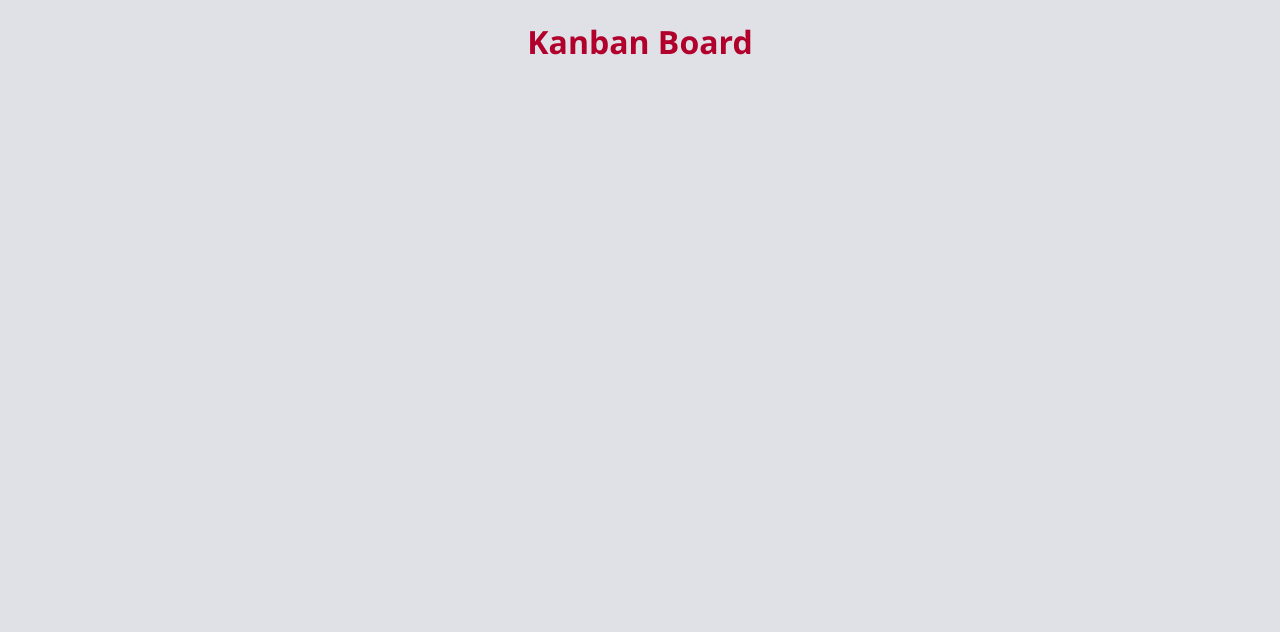
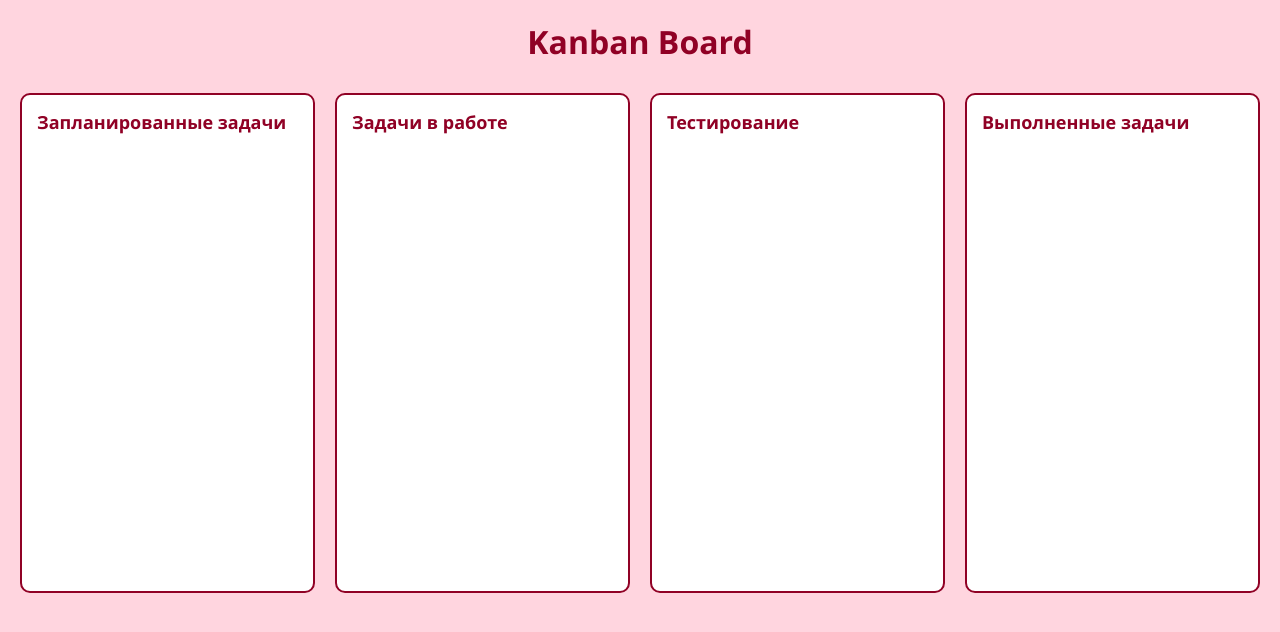
Before and after one commit to Beavya/kanban, a plain HTML site: page index.html in a window 1280 px wide. Drawn offline with Linux system fonts and the light colour scheme.

Commit message:
Fix style and column

```diff
--- a/css/style.css
+++ b/css/style.css
@@ -1,7 +1,8 @@
 
 :root{
-    --white: #dfe1e6;
-    --dark-pink : #b1002c;
+    --white: #ffffff;
+    --light-pink: #ffd5df;
+    --dark-pink : #900125;
 }
 
 * {
@@ -13,7 +14,7 @@
 body {
     font-family:'Segoe UI', Tahoma, Geneva, Verdana, sans-serif;
     padding: 20px;
-    background-color: var(--white);
+    background-color: var(--light-pink);
 }
 
 #app {
@@ -35,8 +36,9 @@ h1 {
 }
 
 .column {
-    background-color: #ffc1d1;
-    border-radius: 8px;
+    background-color: var(--white);
+    border: 2px solid var(--dark-pink);
+    border-radius: 10px;
     padding: 15px;
     width: 300px;
     min-height: 500px;
@@ -45,9 +47,7 @@ h1 {
 .column h2 {
     font-size: 18px;
     color: var(--dark-pink);
-    margin-bottom: 15px;
     padding-bottom: 10px;
-    border-bottom: 2px solid var(--white);
 }
 
 .cards-container {
--- a/index.html
+++ b/index.html
@@ -12,6 +12,11 @@
     <div id="app">
         <h1>Kanban Board</h1>
         <div class="board-container">
+            <column
+                v-for="col in columns"
+                :key="col.id"
+                :column="col"
+            ></column>
         </div>
     </div>
 </body>
```
